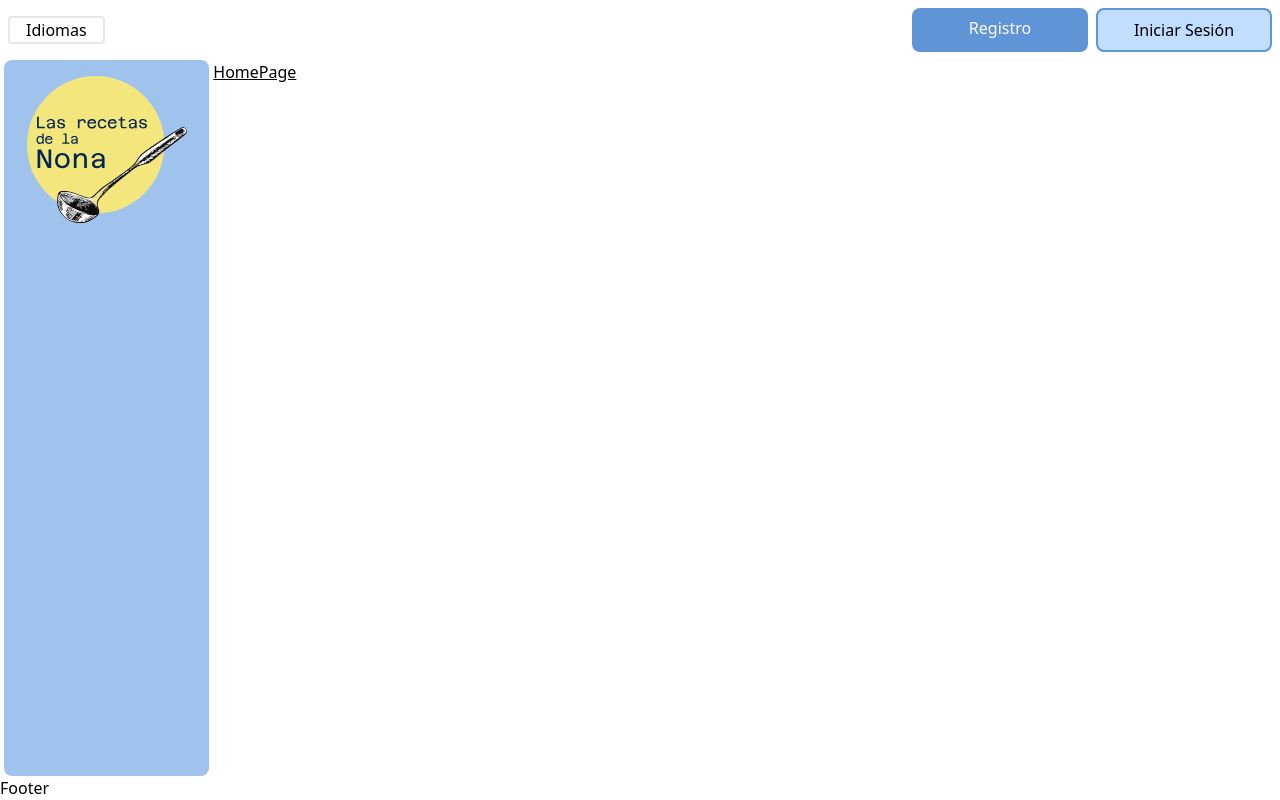
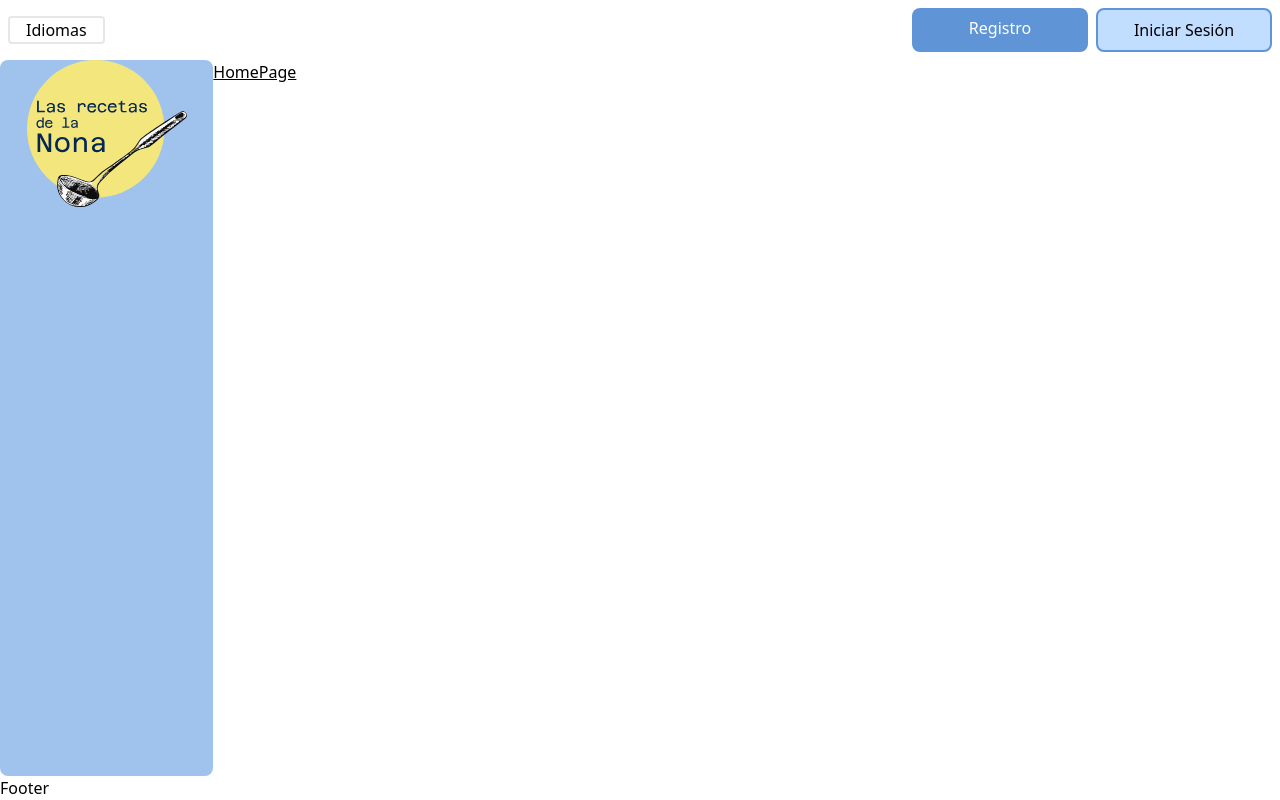
Before and after one commit to No-Country-simulation/equipo-c23-107-webapp, a React (Vite) app in the folder frontend/: page / in a window 1280 px wide. Built offline with nearby package versions, Linux system fonts and the light colour scheme.

Commit message:
feat: add h-full Sidebar

```diff
--- a/frontend/src/components/Sidebar.tsx
+++ b/frontend/src/components/Sidebar.tsx
@@ -2,7 +2,7 @@ import Logo from "./Logo";
 
 const Sidebar = () => {
     return (
-        <aside className="bg-azulClaro rounded-lg mx-1  py-4 flex justify-center">
+        <aside className="h-full bg-azulClaro rounded-lg flex justify-center">
             <Logo/>
         </aside>
     )
```
